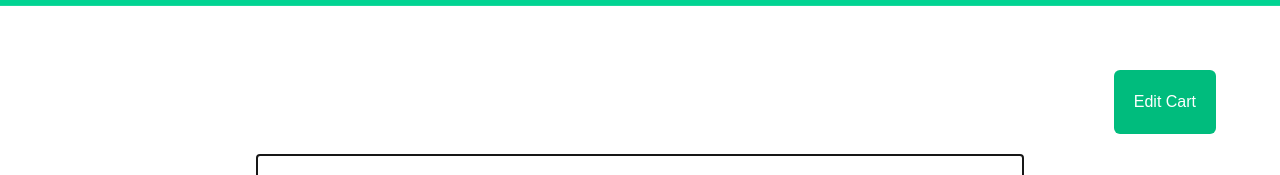
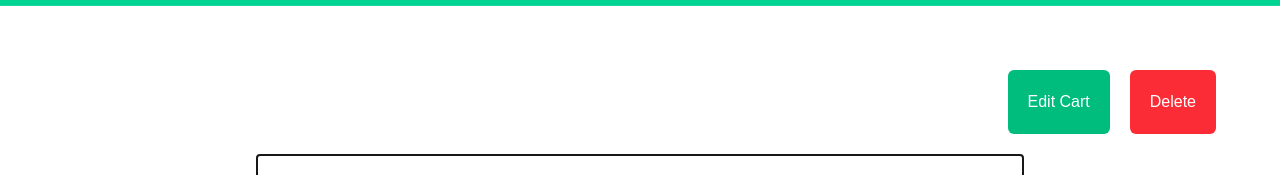
Before and after one commit to MilikSmith76/CartApp, a Next.js app in the folder cart-ui/: page /carts/1/groceries in a window 1280 px wide. Shown: the part 142-317 px from the top of the page. Built offline with nearby package versions, Linux system fonts and the light colour scheme; no server answers.

Commit message:
Add delete buttons

```diff
--- /dev/null
+++ b/cart-ui/app/api/cartGroceries/[id]/route.ts
@@ -0,0 +1,29 @@
+import type { NextRequest } from 'next/server';
+
+import { NextResponse } from 'next/server';
+
+import { CartGroceryService } from '@/services';
+import { BAD_REQUEST } from '@/utils';
+
+const cartGroceryService = new CartGroceryService();
+
+const DELETE = async (
+    _request: NextRequest,
+    // eslint-disable-next-line @typescript-eslint/no-explicit-any
+    context: any
+): Promise<NextResponse> => {
+    const { id } = await context.params;
+
+    if (isNaN(+id)) {
+        return NextResponse.json(
+            { error: `${id} is not a valid id` },
+            { status: BAD_REQUEST }
+        );
+    }
+
+    const response = await cartGroceryService.delete(+id);
+
+    return NextResponse.json(response);
+};
+
+export { DELETE };
--- a/cart-ui/app/carts/[id]/groceries/page.tsx
+++ b/cart-ui/app/carts/[id]/groceries/page.tsx
@@ -3,6 +3,7 @@ import type { JSX } from 'react';
 
 import axios from 'axios';
 import Link from 'next/link';
+import { useRouter } from 'next/navigation';
 import { use, useCallback, useEffect, useState } from 'react';
 import { Form } from 'react-final-form';
 
@@ -27,6 +28,8 @@ const UpdateCartGroceriesPage = ({
     params,
 }: UpdateCartPageProps): JSX.Element => {
     const { id: cartId } = use(params);
+
+    const router = useRouter();
 
     const [cartGroceries, setCartGroceries] =
         useState<BulkUpsertRequest<CartGrocery>>(DEFAULT_BULK_REQUEST);
@@ -81,6 +84,31 @@ const UpdateCartGroceriesPage = ({
         [cartGroceries, setCartGroceries, cartId]
     );
 
+    const onDelete = useCallback(async () => {
+        await axios.delete(`/api/carts/${cartId}`);
+
+        router.push('/carts');
+    }, [router, cartId]);
+
+    const onCartGroceryDelete = useCallback(
+        (index: number) => async (): Promise<void> => {
+            const item = cartGroceries.items[index];
+
+            if (item.id) {
+                await axios.delete(`/api/cartGroceries/${cartId}`);
+            }
+
+            const updateCartGroceries: BulkUpsertRequest<CartGrocery> = {
+                items: cartGroceries.items.filter(
+                    (_, checkIndex) => checkIndex != index
+                ),
+            };
+
+            setCartGroceries(updateCartGroceries);
+        },
+        [cartId, cartGroceries, setCartGroceries]
+    );
+
     useEffect(() => {
         // eslint-disable-next-line react-hooks/set-state-in-effect
         getCartGroceries();
@@ -90,12 +118,19 @@ const UpdateCartGroceriesPage = ({
         <>
             <Header name={`Edit Cart ${cartId}`} />
             <Main>
-                <Link
-                    className='ml-auto flex w-fit cursor-pointer rounded-md bg-emerald-500 p-5 text-white hover:bg-emerald-300'
-                    href={`/carts/${cartId}`}
-                >
-                    Edit Cart
-                </Link>
+                <div className='flex'>
+                    <Link
+                        className='ml-auto inline-flex w-fit cursor-pointer rounded-md bg-emerald-500 p-5 text-white hover:bg-emerald-300'
+                        href={`/carts/${cartId}`}
+                    >
+                        Edit Cart
+                    </Link>
+                    <Button
+                        className='ml-5 inline-flex w-fit cursor-pointer rounded-md bg-red-500 p-5 text-white hover:bg-red-300'
+                        onClick={onDelete}
+                        text='Delete'
+                    />
+                </div>
                 <div className='mt-5 mr-auto ml-auto rounded border-2 p-4 md:w-2/3 dark:border-white'>
                     <GrocerySearchField onAddGrocery={onAddGrocery} />
                 </div>
@@ -119,6 +154,11 @@ const UpdateCartGroceriesPage = ({
                                             label='Quantity'
                                             name={`items[${index}].quantity`}
                                         />
+                                        <Button
+                                            className='mt-3 ml-auto flex w-fit cursor-pointer rounded-md bg-red-500 p-5 text-white hover:bg-red-300'
+                                            onClick={onCartGroceryDelete(index)}
+                                            text='Delete'
+                                        />
                                     </div>
                                 ))}
                                 <Button text='Submit' type='submit' />
--- a/cart-ui/app/groceries/[id]/page.tsx
+++ b/cart-ui/app/groceries/[id]/page.tsx
@@ -2,6 +2,7 @@
 import type { JSX } from 'react';
 
 import axios from 'axios';
+import { useRouter } from 'next/navigation';
 import { use, useCallback, useEffect, useState } from 'react';
 import { Form } from 'react-final-form';
 
@@ -13,6 +14,8 @@ import { groceryValidator } from '@/validators';
 
 const UpdateGroceryPage = ({ params }: UpdateGroceryPageProps): JSX.Element => {
     const { id } = use(params);
+
+    const router = useRouter();
 
     const [grocery, setGrocery] = useState<Grocery>();
 
@@ -35,6 +38,12 @@ const UpdateGroceryPage = ({ params }: UpdateGroceryPageProps): JSX.Element => {
         setGrocery(result.data);
     }, [id, setGrocery]);
 
+    const onDelete = useCallback(async () => {
+        await axios.delete(`/api/groceries/${id}`);
+
+        router.push('/groceries');
+    }, [router, id]);
+
     useEffect(() => {
         // eslint-disable-next-line react-hooks/set-state-in-effect
         getGrocery();
@@ -44,6 +53,11 @@ const UpdateGroceryPage = ({ params }: UpdateGroceryPageProps): JSX.Element => {
         <>
             <Header name={`Edit Grocery ${id}`} />
             <Main>
+                <Button
+                    className='ml-auto flex w-fit cursor-pointer rounded-md bg-red-500 p-5 text-white hover:bg-red-300'
+                    onClick={onDelete}
+                    text='Delete'
+                />
                 <div className='mr-auto ml-auto rounded border-2 p-4 md:w-2/3 dark:border-white'>
                     <Form
                         // eslint-disable-next-line @typescript-eslint/no-explicit-any
```
